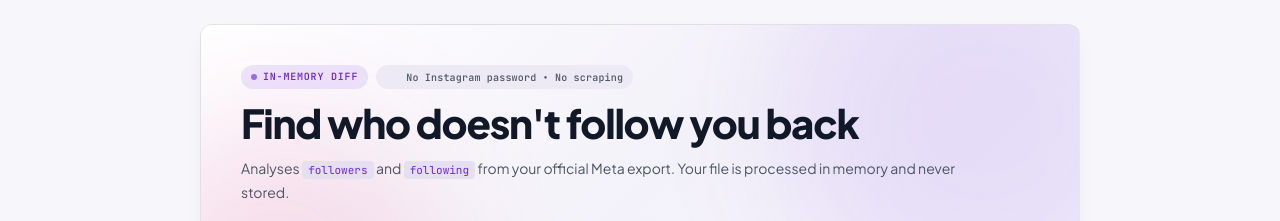
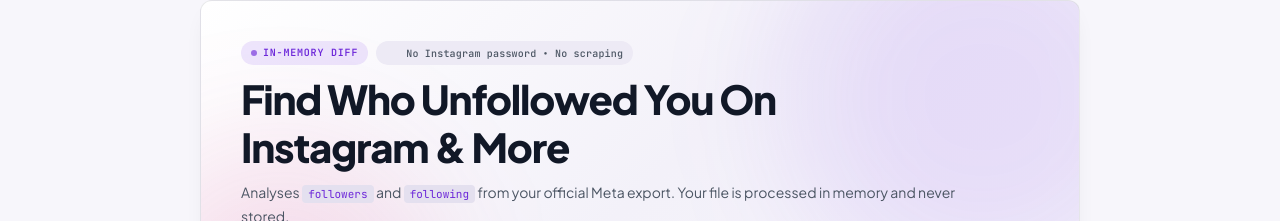
Before and after one commit to afaafhariri/follower-watch, a React (Vite) app in the folder frontend/: page / in a window 1280 px wide. Shown: the part 192-413 px from the top of the page. Built offline with nearby package versions, Linux system fonts and the light colour scheme; no server answers; some icons are missing.

Commit message:
Fix: Titles and instructions

```diff
--- a/frontend/src/App.tsx
+++ b/frontend/src/App.tsx
@@ -211,7 +211,7 @@
     return (
       <>
         <HeroShell>
-          <HeroIntro title="Find who doesn't follow you back">
+          <HeroIntro title="Find Who Unfollowed You On Instagram">
             <IntroCopy />
           </HeroIntro>
         </HeroShell>
--- a/frontend/src/components/ExportGuide.tsx
+++ b/frontend/src/components/ExportGuide.tsx
@@ -43,7 +43,7 @@
   { key: "web", label: "Web", icon: <LaptopIcon sx={{ fontSize: 16 }} /> },
 ];
 
-export const ExportGuide = ({ title = "How to get your Instagram data" }: ExportGuideProps) => {
+export const ExportGuide = ({ title = "How to get your followers & following data" }: ExportGuideProps) => {
   const [device, setDevice] = useState<Device>("mobile");
   const steps = [...OPEN_EXPORT_STEPS[device], ...CONFIGURE_STEPS];
 
--- a/frontend/src/components/LoginScreen.tsx
+++ b/frontend/src/components/LoginScreen.tsx
@@ -13,7 +13,7 @@
     <Box sx={{ flex: 1, display: "flex", alignItems: "center" }}>
       <Box sx={{ width: "100%", maxWidth: 880, mx: "auto" }}>
         <HeroShell>
-          <HeroIntro title="Find who doesn't follow you back">
+          <HeroIntro title="Find Who Unfollowed You On Instagram & More">
             <IntroCopy />
           </HeroIntro>
           <Box>
```
